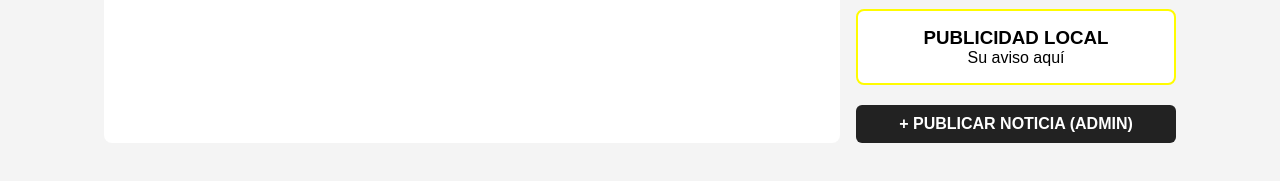
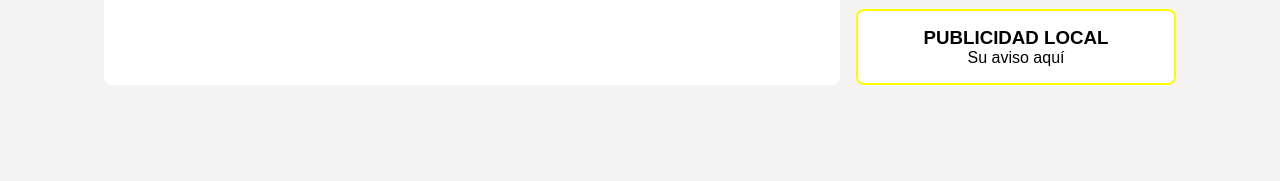
Before and after one commit to mariodcracog-bit/semanario, a website: page index.html in a window 1280 px wide. Shown: the part 437-618 px from the top of the page. Drawn offline with Linux system fonts and the light colour scheme.

Commit message:
Update index.html

```diff
--- a/index.html
+++ b/index.html
@@ -34,7 +34,7 @@ nav button.active{background:#222;color:#fff}
 <div class="sidebar">
 <div class="side"><h3>👻 SNAPCHAT</h3><p style="font-size:40px">👻</p><p style="font-weight:bold;font-size:18px">mariodante2026</p><p>Agreganos</p><a class="btn-snap" href="https://www.snapchat.com/add/mariodante2026" target="_blank">Agregar</a></div>
 <div class="side" style="margin-top:12px"><h3>PUBLICIDAD LOCAL</h3><p>Su aviso aquí</p></div>
-<a style="display:block;text-align:center;margin-top:20px;background:#222;color:white;padding:10px;border-radius:6px;text-decoration:none;font-weight:bold" href="#" onclick="mostrarAdmin();return false;">+ PUBLICAR NOTICIA (ADMIN)</a>
+<a style="display:none;text-align:center;margin-top:20px;background:#222;color:white;padding:10px;border-radius:6px;text-decoration:none;font-weight:bold" href="#" onclick="mostrarAdmin();return false;">+ PUBLICAR NOTICIA (ADMIN)</a>
 </div>
 </div>
 <div id="adminPanel" style="display:none;max-width:600px;margin:auto;background:white;padding:14px;border-radius:8px">
```
